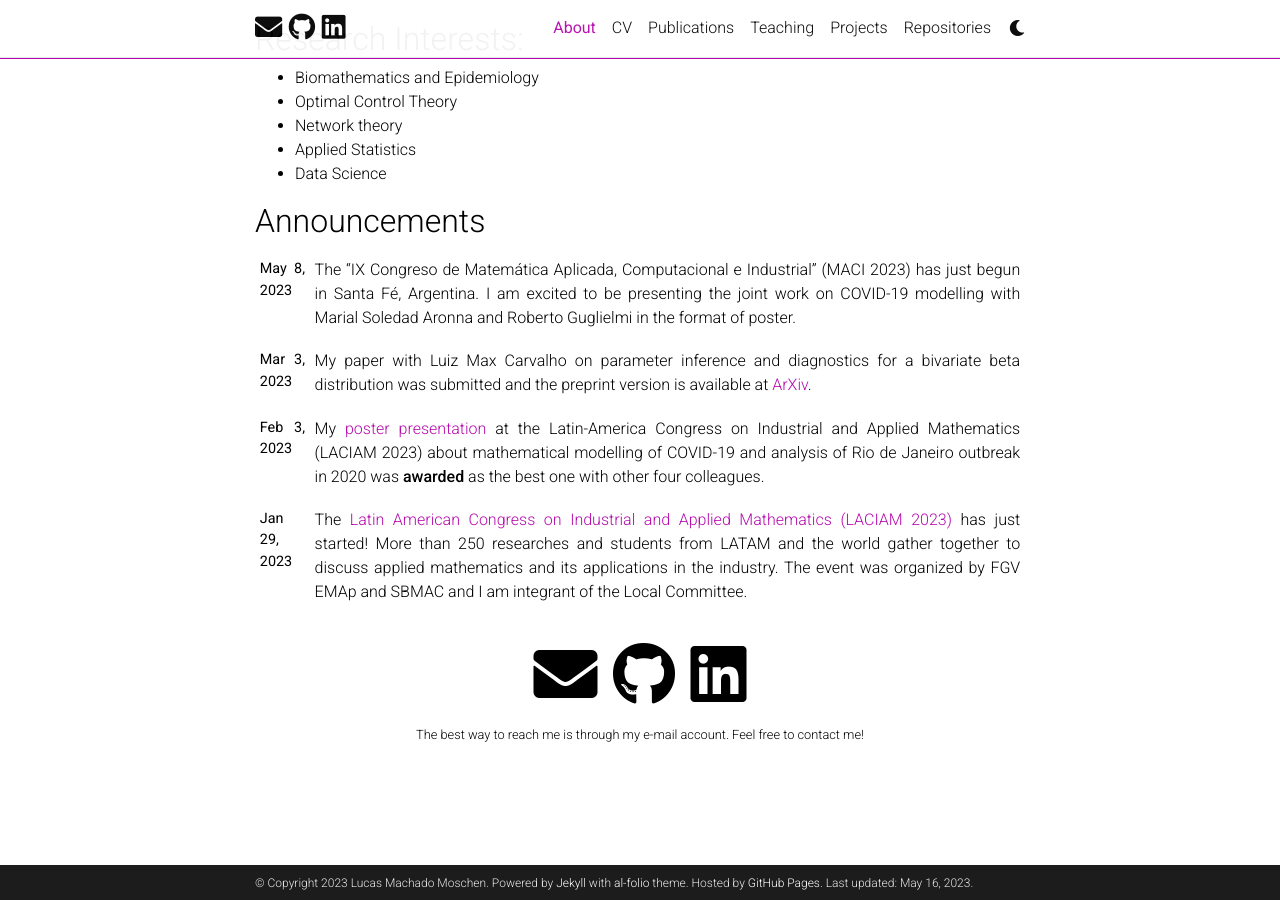
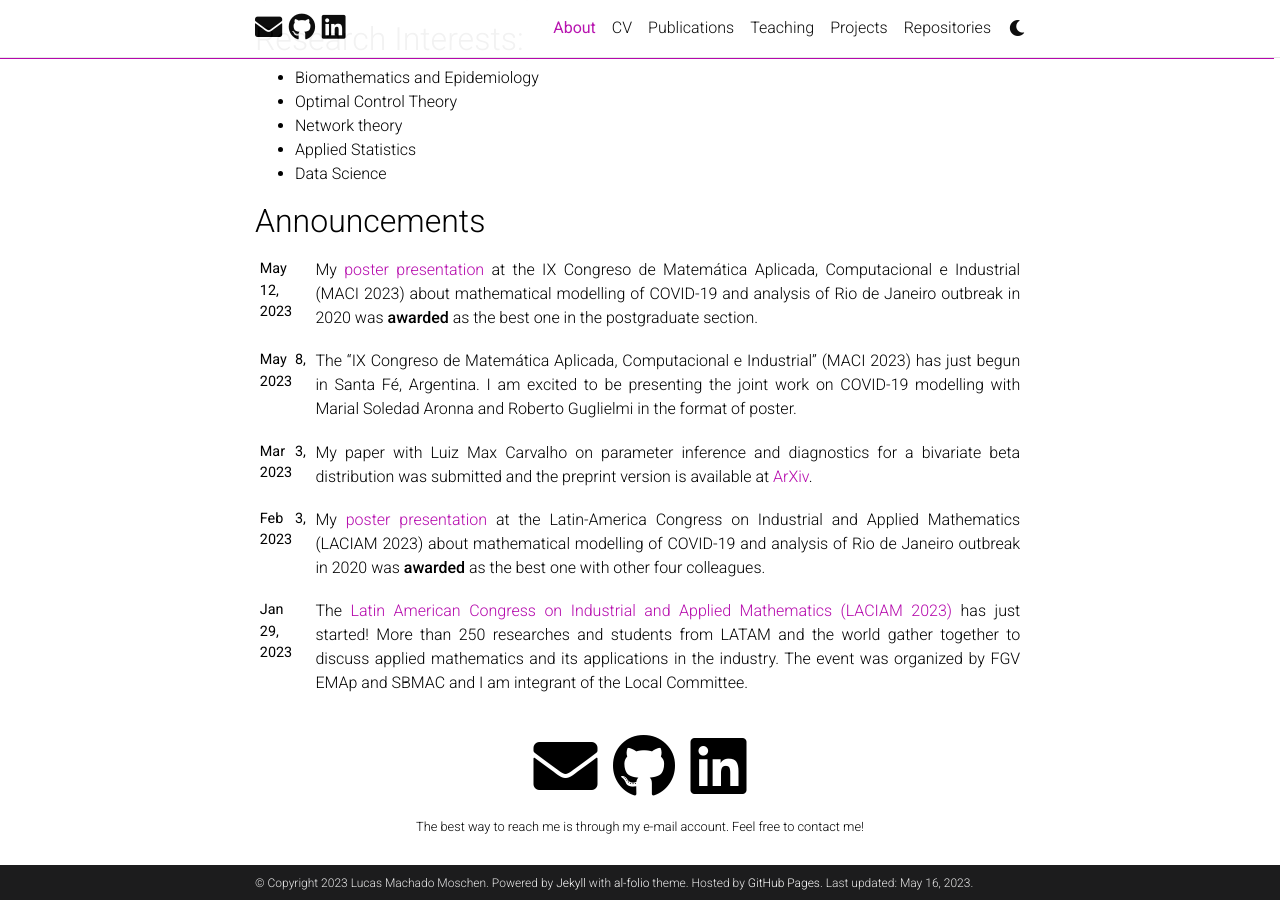
Before and after one commit to lucasmoschen/lucasmoschen.github.io, a Jekyll site: the page built from _pages/about.md, in a window 1280 px wide and 900 px high, scrolled down 806 px. Built offline with Jekyll 4.4.1, drawn with Linux system fonts in a browser that asks for light colours; full-size pictures stand in for the smaller copies a plugin makes; comment, search, counter and statistics services are not loaded; a style sheet for code colours, icons or effects is not loaded.

Commit message:
include news!

```diff
--- a/_data/cv.yml
+++ b/_data/cv.yml
@@ -95,7 +95,8 @@
   contents:
     - year: 2023
       items:
-        - Best poster presentation for the work on COVID-19 mathematical modelling at the Latin American Congress on Industrial and Applied Mathematics
+        - Best poster presentation for the work on COVID-19 mathematical modelling at the Latin American Congress on Industrial and Applied Mathematics;
+        - Best poster presentation for the work on COVID-19 mathematical modelling at the IX Congreso de Matemática Aplicada, Computacional e Industrial;
     - year: 2022
       items:
         - Scientific Initiation Award SBMAC (3rd place) for my Bachelor Dissertation
```
Also changed, not shown: _news/2023_05_12.md (added, +7 -0 lines).
